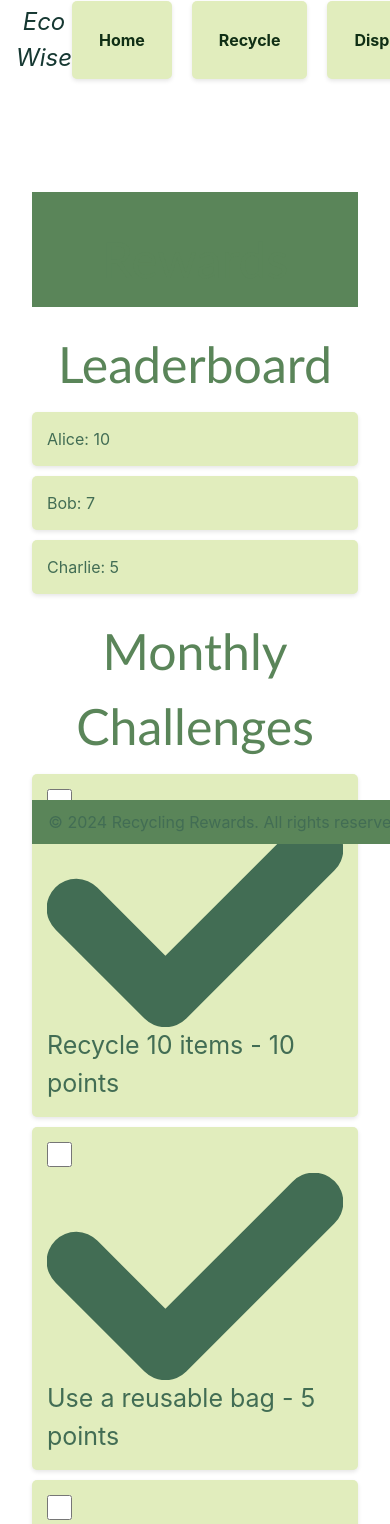
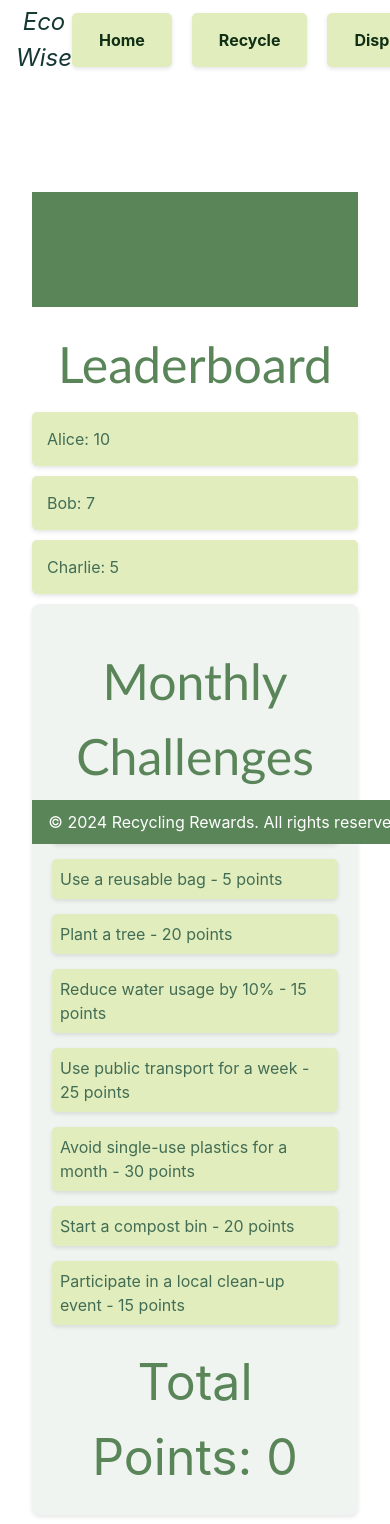
Before and after one commit to Harmandeepkaur04/eco-wise, a Next.js app: page /rewards-page in a window 390 px wide. Shown: the top 1524 px of the page. Built offline with nearby package versions, Linux system fonts and the light colour scheme.

Commit message:
Modified styles.css

```diff
--- a/app/rewards-page/challenges.js
+++ b/app/rewards-page/challenges.js
@@ -1,5 +1,5 @@
 import { useState } from 'react';
-import { Checkbox, Title, List, Text } from '@mantine/core';
+import { Title, List, Text } from '@mantine/core';
 
 const Challenges = () => {
   const [challenges, setChallenges] = useState([
@@ -34,16 +34,12 @@ const Challenges = () => {
   const allTasksCompleted = challenges.every(challenge => challenge.completed);
 
   return (
-    <div>
+    <div className="challengeContainer">
       <Title order={2}>Monthly Challenges</Title>
-      <List>
+      <List className="challengeList">
         {challenges.map((challenge) => (
-          <List.Item key={challenge.id}>
-            <Checkbox
-              checked={challenge.completed}
-              onChange={() => toggleCompletion(challenge.id)}
-              label={`${challenge.name} - ${challenge.points} points`}
-            />
+          <List.Item key={challenge.id} className={`challengeItem ${challenge.completed ? 'completed' : ''}`} onClick={() => toggleCompletion(challenge.id)}>
+            <span>{challenge.name} - {challenge.points} points</span>
           </List.Item>
         ))}
       </List>
--- a/app/rewards-page/styles.css
+++ b/app/rewards-page/styles.css
@@ -1,6 +1,5 @@
-/* Challenges.module.css */
 body {
-  font-family: 'Inter', sans-serif; /* Inter Font */
+  font-family: 'Inter', sans-serif;
   color: #426D54; /* Forest Green */
   margin: 0;
   padding: 0;
@@ -12,17 +11,17 @@ h1, h2, h3 {
   margin-top: 20px;
 }
 
-h3 {
+h3, h2 {
   font-size: 50px;
 }
 
 h2 {
-  font-size: 50px;
   font-family: 'Trebuchet MS', 'Lucida Sans Unicode', 'Lucida Grande', 'Lucida Sans', Arial, sans-serif;
 }
 
 footer, header {
   background-color: #5A8559; /* Dark Green */
+  color: #fff;
   text-align: center;
   padding: 10px 0;
 }
@@ -33,13 +32,6 @@ footer {
   bottom: 0;
 }
 
-.container header {
-  border-bottom: 2px solid #426D54; /* Forest Green */
-  color: #fff;
-  padding: 20px;
-font-size: 30px;
-}
-
 .container {
   max-width: 1300px;
   margin: 0 auto;
@@ -48,24 +40,31 @@ font-size: 30px;
   border-radius: 8px;
 }
 
+.container header {
+  border-bottom: 2px solid #426D54; /* Forest Green */
+  padding: 20px;
+  font-size: 30px;
+}
+
 .quiz-tiles {
   display: flex;
   justify-content: space-around;
+  flex-wrap: wrap;
   margin: 20px 0;
 }
 
 .quiz-tile {
-  flex: 1;
+  flex: 1 1 calc(33.333% - 20px); /* Allows flexible sizing */
   margin: 10px;
   padding: 20px;
   background-color: #f9f9f9;
   border-radius: 8px;
-  box-shadow: #000;
+  box-shadow: 0 2px 5px rgba(0, 0, 0, 0.1);
   cursor: pointer;
   transition: background-color 0.3s ease, transform 0.3s ease;
   background-image: url('/quiz.png');
-  background-size: cover; /* Ensure the image covers the entire tile */
-  background-position: center; /* Center the image */
+  background-size: cover;
+  background-position: center;
   color: #fff;
 }
 
@@ -84,7 +83,7 @@ font-size: 30px;
   max-width: 800px;
   background-color: #f9f9f9;
   border-radius: 8px;
-  box-shadow: #000;
+  box-shadow: 0 2px 5px rgba(0, 0, 0, 0.1);
 }
 
 .progress-bar {
@@ -101,7 +100,7 @@ font-size: 30px;
   transition: width 0.3s ease;
 }
 
-.question-card {
+.question-card, .score-card {
   text-align: center;
 }
 
@@ -142,11 +141,9 @@ font-size: 30px;
 .next-button:hover, .retake-button:hover, .quiz-button:hover {
   background-color: #5A8559; /* Dark Green */
 }
-
 .score-card {
-  text-align: center;
+  background-color: #e1edbd; /* Light Pastel Green */
   padding: 20px;
-  background-color: #e1edbd; /* Light Pastel Green */
   border-radius: 8px;
 }
 
@@ -155,13 +152,12 @@ font-size: 30px;
   max-width: 800px;
   background-color: #f9f9f9;
   border-radius: 8px;
-  box-shadow: #000;
+  box-shadow: 0 2px 5px rgba(0, 0, 0, 0.1);
   padding: 20px;
 }
 
 .leaderboard h2 {
   color: #5A8559; /* Dark Green */
-  text-align: center;
 }
 
 .leaderboard ul {
@@ -179,10 +175,6 @@ font-size: 30px;
   align-items: center;
 }
 
-.leaderboard li span {
-  font-weight: bold;
-}
-
 label {
   display: flex;
   align-items: center;
@@ -191,6 +183,8 @@ label {
 
 input[type="checkbox"] {
   margin-right: 10px;
+  width: 25px;
+  height: 25px;
 }
 
 li {
@@ -198,9 +192,6 @@ li {
   margin: 10px 0;
   padding: 15px;
   border-radius: 5px;
-  display: flex;
-  justify-content: space-between;
-  align-items: center;
   box-shadow: 0 2px 4px rgba(0, 0, 0, 0.1);
 }
 
@@ -211,7 +202,6 @@ li {
   font-weight: bold;
 }
 
-/* Add keyframes for animations */
 @keyframes fadeIn {
   from {
     opacity: 0;
@@ -224,17 +214,71 @@ li {
 .quiz-tile, .option-button, .next-button, .retake-button, .quiz-button {
   animation: fadeIn 0.5s ease-in-out;
 }
-input[type="checkbox"] {
-  width: 25px; /* Adjust the width as needed */
-  height: 25px; /* Adjust the height as needed */
-  margin-right: 10px;
+
+@media (max-width: 1024px) {
+  .quiz-tile {
+    flex: 1 1 calc(50% - 20px); /* Adjusts for medium screens */
+  }
 }
+
 @media (max-width: 768px) {
   .quiz-tiles {
-    flex-direction: column; /* Stack tiles vertically on small screens */
+    flex-direction: column;
   }
 
   .quiz-tile {
-    margin: 10px 0; /* Adjust margins for better spacing */
+    flex: 1 1 100%;
+    margin: 10px 0;
   }
 }
+
+/* Challenges.module.css */
+
+.challengeContainer {
+  max-width: 600px;
+  margin: 0 auto;
+  padding: 20px;
+  background-color: #f0f4f1; /* Light background for overall page */
+  border-radius: 8px;
+  box-shadow: 0 2px 4px rgba(0, 0, 0, 0.1);
+}
+
+.challengeList {
+  padding: 0;
+}
+
+.challengeItem {
+  display: flex;
+  align-items: center;
+  padding: 10px;
+  background-color: #e1edbd; /* Soft pastel green */
+  border-radius: 5px;
+  margin-bottom: 15px;
+  transition: transform 0.3s ease, background-color 0.3s ease;
+}
+
+.challengeItem:hover {
+  background-color: #b0cf98; /* Slightly darker green on hover */
+  transform: scale(1.02);
+}
+
+
+.completedMessage {
+  font-size: 18px;
+  color: #5A8559; /* Dark Green */
+  text-align: center;
+  font-weight: bold;
+  margin-top: 20px;
+}
+.challengeItem.completed {
+  background-color: #26b461; /* Highlight completed tasks */
+  filter: blur(2px); /* Apply blur effect */
+  text-decoration: line-through;
+}
+
+/* Adjust for mobile */
+@media (max-width: 768px) {
+  .challengeItem {
+    padding: 8px;
+  }
+}
```
